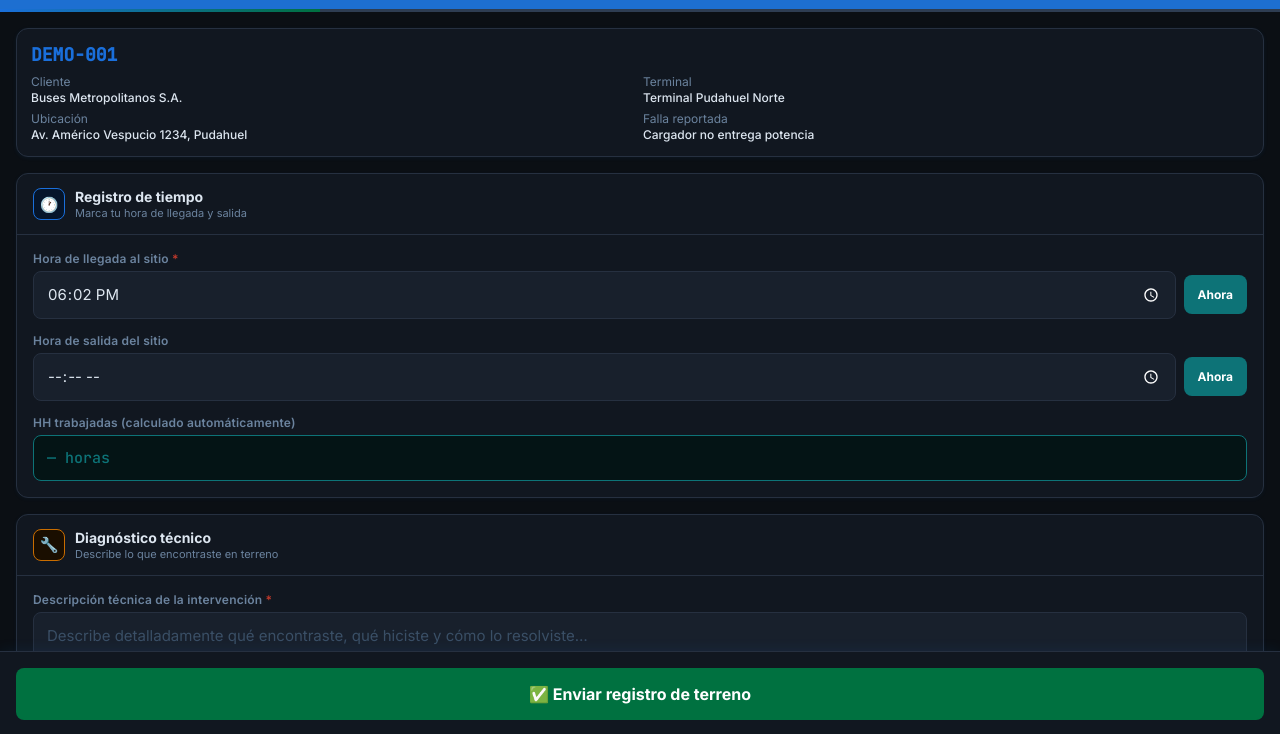
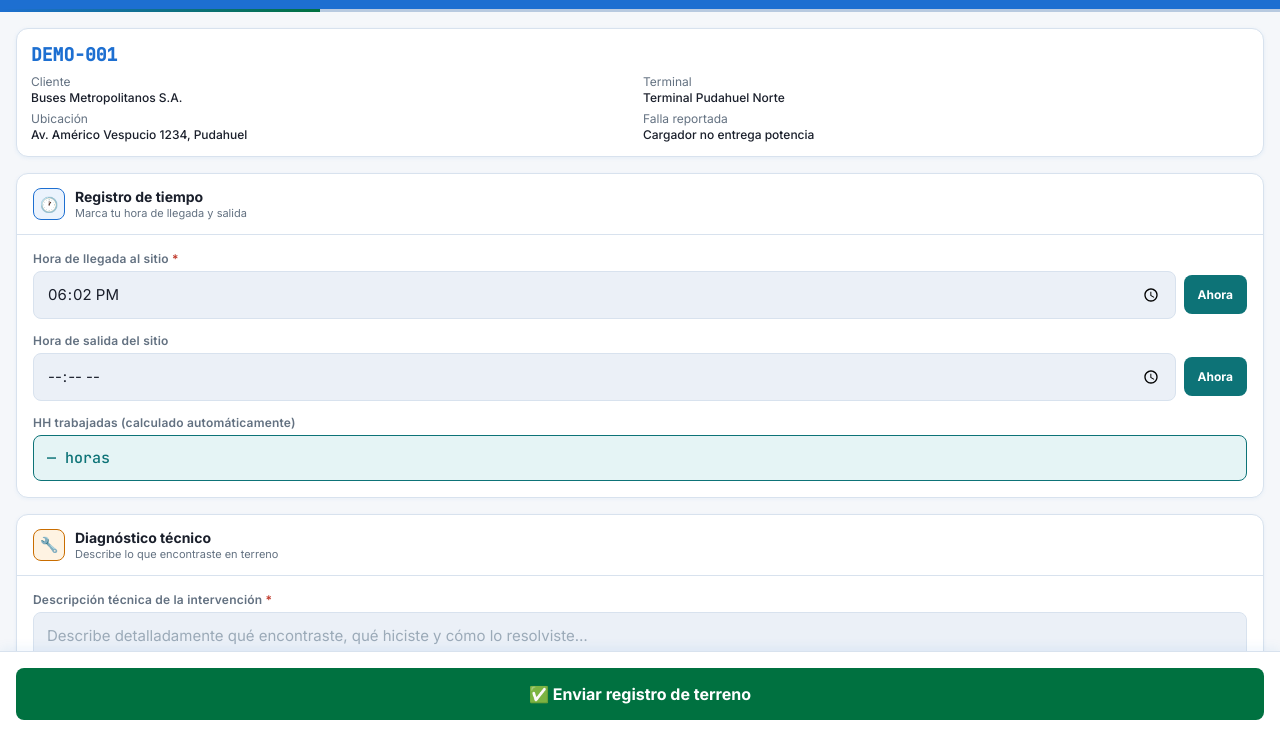
Before and after one commit to sebadelamaza/acex-electroterminales, a plain HTML site: page terreno.html in a window 1280 px wide. Shown: the part 64-798 px from the top of the page. Drawn offline with Linux system fonts and the dark colour scheme.

Commit message:
terreno.html: forzar tema claro, eliminar dark mode
Co-Authored-By: Claude Sonnet 4.6 <noreply@anthropic.com>
Claude-Session: https://claude.ai/code/session_016bR9bvhVeyJURGXzgTRDDN

```diff
--- a/terreno.html
+++ b/terreno.html
@@ -18,18 +18,7 @@
   --purplebg:#F3F0FF;
   --r:12px; --rs:8px;
 }
-@media (prefers-color-scheme: dark) { :root:not([data-theme="light"]) {
-  --bg:#0b0f14; --s1:#111720; --s2:#18202c; --s3:#1e2a38;
-  --border:#263040; --border2:#2e3d52;
-  --text:#dde6f0; --muted:#6b839e; --faint:#3a4f66;
-  --green:#007140; --greenl:#00a85e; --greenbg:#071a0f;
-  --blue:#1a6fdb; --bluel:#4d9fff; --bluebg:#06152a;
-  --amber:#c96d00; --amberl:#f59e0b; --amberbg:#1a0e00;
-  --red:#c0392b; --redl:#f05040; --redbg:#1a0505;
-  --teal:#0d7377; --teall:#2ea09a; --tealbg:#041415;
-  --purplebg:#120a24;
-  color-scheme: dark;
-} }
+/* Forzar tema claro — formulario operacional, siempre light */
 *{box-sizing:border-box;margin:0;padding:0;-webkit-tap-highlight-color:transparent}
 html{font-size:16px}
 body{font-family:'Inter',sans-serif;background:var(--bg);color:var(--text);min-height:100vh;-webkit-font-smoothing:antialiased;padding-bottom:100px}
```
